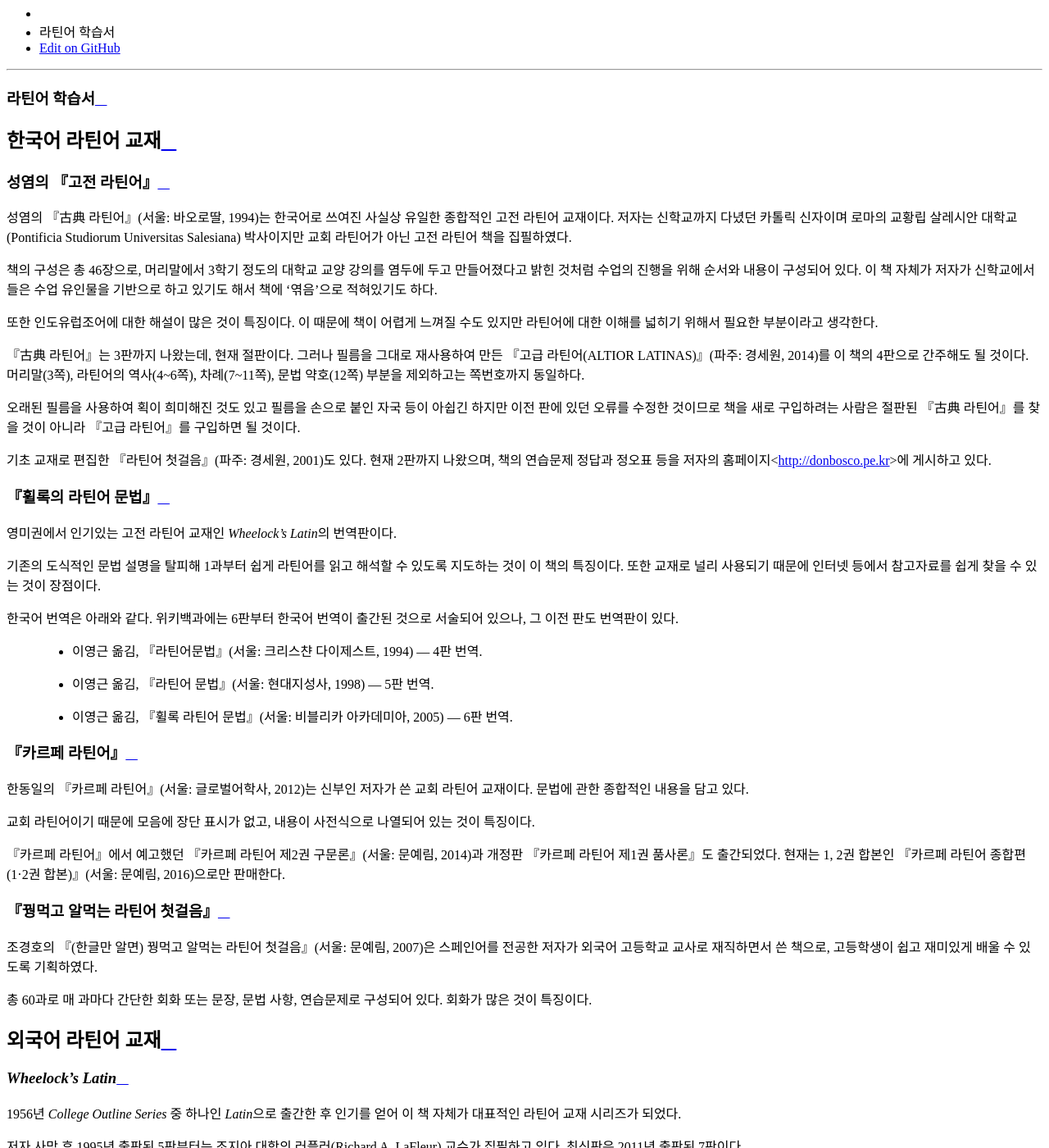
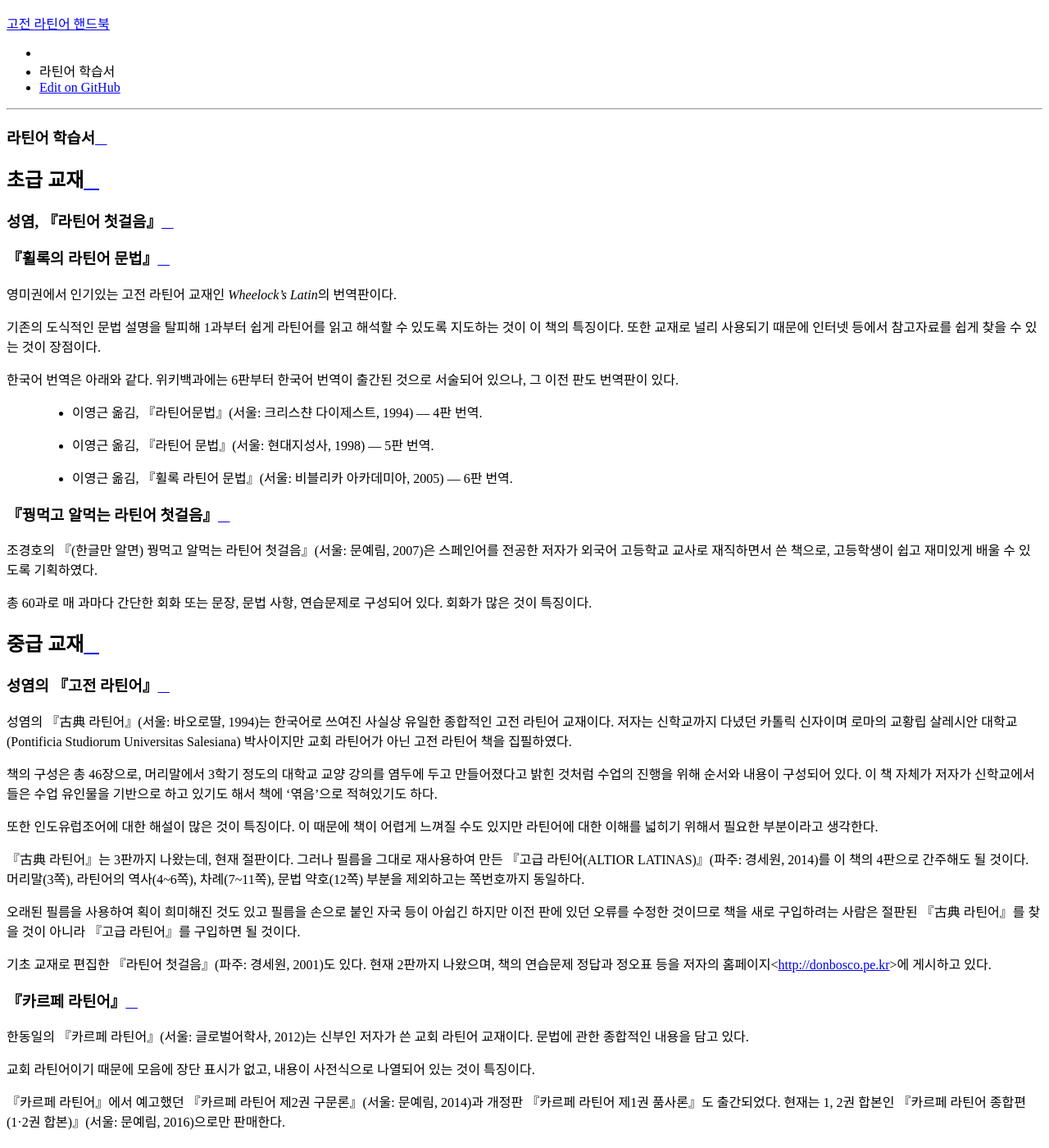
Before and after one commit to kabbala/grammatica_latina, a Sphinx documentation site: the page built from source/liber.rst, in a window 1280 px wide and 1400 px high, scrolled down 7135 px. Shown: the whole window at 82% size. Built offline with Sphinx 7.4.7 and the Read the Docs theme 2.0.0, drawn with Linux system fonts in a browser that asks for light colours; some of the changed lines change nothing that is shown; some of the changed text lies outside the part shown.

Commit message:
참고 도서 분류 변경

```diff
--- a/source/liber.rst
+++ b/source/liber.rst
@@ -1,8 +1,36 @@
 라틴어 학습서
 =============
 
-한국어 라틴어 교재
-------------------
+초급 교재
+---------
+
+성염, 『라틴어 첫걸음』
+~~~~~~~~~~~~~~~~~~~~~~~
+
+『휠록의 라틴어 문법』
+~~~~~~~~~~~~~~~~~~~~~~
+
+영미권에서 인기있는 고전 라틴어 교재인 :title-reference:`Wheelock's Latin`\의 번역판이다.
+
+기존의 도식적인 문법 설명을 탈피해 1과부터 쉽게 라틴어를 읽고 해석할 수 있도록 지도하는 것이 이 책의 특징이다. 또한 교재로 널리 사용되기 때문에 인터넷 등에서 참고자료를 쉽게 찾을 수 있는 것이 장점이다.
+
+한국어 번역은 아래와 같다. 위키백과에는 6판부터 한국어 번역이 출간된 것으로 서술되어 있으나, 그 이전 판도 번역판이 있다.
+
+   -  이영근 옮김, 『라틴어문법』(서울: 크리스챤 다이제스트, 1994) — 4판
+      번역.
+   -  이영근 옮김, 『라틴어 문법』(서울: 현대지성사, 1998) — 5판 번역.
+   -  이영근 옮김, 『휠록 라틴어 문법』(서울: 비블리카 아카데미아, 2005)
+      — 6판 번역.
+
+『꿩먹고 알먹는 라틴어 첫걸음』
+~~~~~~~~~~~~~~~~~~~~~~~~~~~~~~~
+
+조경호의 『(한글만 알면) 꿩먹고 알먹는 라틴어 첫걸음』(서울: 문예림, 2007)은  스페인어를 전공한 저자가 외국어 고등학교 교사로 재직하면서 쓴 책으로, 고등학생이 쉽고 재미있게 배울 수 있도록 기획하였다.
+
+총 60과로 매 과마다 간단한 회화 또는 문장, 문법 사항, 연습문제로 구성되어 있다. 회화가 많은 것이 특징이다.
+
+중급 교재
+---------
 
 .. _성염의 고전 라틴어:
 
@@ -21,22 +49,6 @@
 
 기초 교재로 편집한 『라틴어 첫걸음』(파주: 경세원, 2001)도 있다. 현재 2판까지 나왔으며, 책의 연습문제 정답과 정오표 등을 저자의 홈페이지<http://donbosco.pe.kr>에 게시하고 있다.
 
-
-『휠록의 라틴어 문법』
-~~~~~~~~~~~~~~~~~~~~~~
-
-영미권에서 인기있는 고전 라틴어 교재인 :title-reference:`Wheelock's Latin`\의 번역판이다.
-
-기존의 도식적인 문법 설명을 탈피해 1과부터 쉽게 라틴어를 읽고 해석할 수 있도록 지도하는 것이 이 책의 특징이다. 또한 교재로 널리 사용되기 때문에 인터넷 등에서 참고자료를 쉽게 찾을 수 있는 것이 장점이다.
-
-한국어 번역은 아래와 같다. 위키백과에는 6판부터 한국어 번역이 출간된 것으로 서술되어 있으나, 그 이전 판도 번역판이 있다.
-
-   -  이영근 옮김, 『라틴어문법』(서울: 크리스챤 다이제스트, 1994) — 4판
-      번역.
-   -  이영근 옮김, 『라틴어 문법』(서울: 현대지성사, 1998) — 5판 번역.
-   -  이영근 옮김, 『휠록 라틴어 문법』(서울: 비블리카 아카데미아, 2005)
-      — 6판 번역.
-
 .. _카르페 라틴어:
 
 『카르페 라틴어』
@@ -47,15 +59,6 @@
 교회 라틴어이기 때문에 모음에 장단 표시가 없고, 내용이 사전식으로 나열되어 있는 것이 특징이다.
 
 『카르페 라틴어』에서 예고했던 『카르페 라틴어 제2권 구문론』(서울: 문예림, 2014)과 개정판 『카르페 라틴어 제1권 품사론』도 출간되었다. 현재는 1, 2권 합본인 『카르페 라틴어 종합편(1·2권 합본)』(서울: 문예림, 2016)으로만 판매한다.
-
-
-『꿩먹고 알먹는 라틴어 첫걸음』
-~~~~~~~~~~~~~~~~~~~~~~~~~~~~~~~
-
-조경호의 『(한글만 알면) 꿩먹고 알먹는 라틴어 첫걸음』(서울: 문예림, 2007)은  스페인어를 전공한 저자가 외국어 고등학교 교사로 재직하면서 쓴 책으로, 고등학생이 쉽고 재미있게 배울 수 있도록 기획하였다.
-
-총 60과로 매 과마다 간단한 회화 또는 문장, 문법 사항, 연습문제로 구성되어 있다. 회화가 많은 것이 특징이다.
-
 
 외국어 라틴어 교재
 ------------------
```
